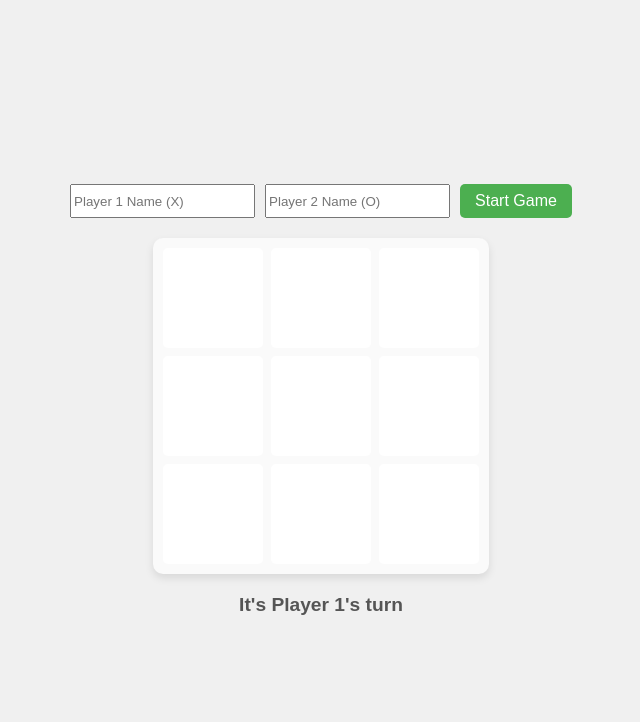
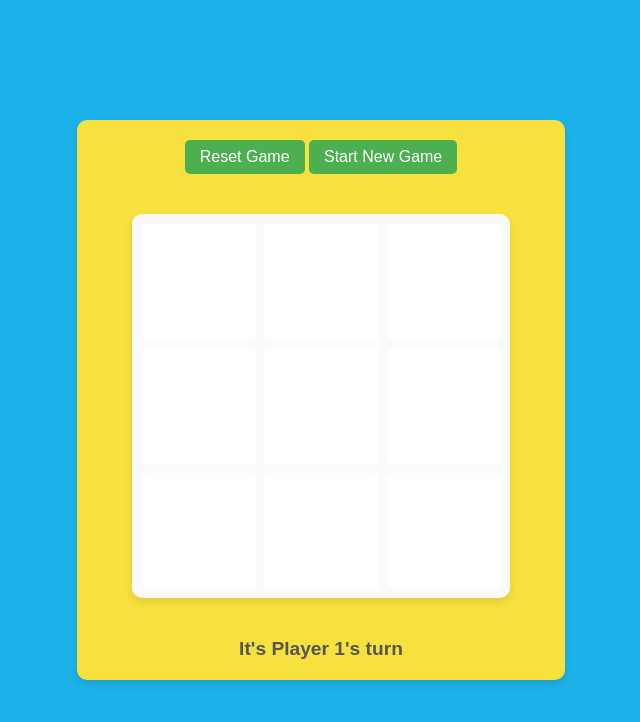
Before and after one commit to Nanda-Kishore-Reddi/Qtrams_training, a plain HTML site: page TicTacToe/index.html in a window 1280 px wide. Both pictures are taken after a click on the button "Start Game". Shown: the whole page, without its empty margins (319-959 px from the left). Drawn offline with Linux system fonts and the light colour scheme.

Commit message:
Tictactoe project

```diff
--- a/TicTacToe/index.html
+++ b/TicTacToe/index.html
@@ -7,16 +7,19 @@
     <link rel="stylesheet" href="style.css">
 </head>
 <body>
-
+    <div id="gameContainer">
         <div id="settings">
             <input type="text" id="player1Name" placeholder="Player 1 Name (X)">
             <input type="text" id="player2Name" placeholder="Player 2 Name (O)">
             <button id="startGameButton">Start Game</button>
         </div>
-
+        <div id="controlButtons">
+            <button id="resetButton">Reset Game</button>
+            <button id="startNewGameButton">Start New Game</button>
+        </div>
         <div id="game"></div>
         <div id="status"></div>
-
+    </div>
 <script src="script.js"></script>
 </body>
 </html>
--- a/TicTacToe/script.js
+++ b/TicTacToe/script.js
@@ -71,6 +71,7 @@ var GameController = (function() {
         Gameboard.reset();
         renderBoard();
         renderStatus("It's " + currentPlayer.name + "'s turn");
+
     }
 
     function switchPlayer() {
@@ -121,6 +122,16 @@ var GameController = (function() {
         document.getElementById('status').textContent = message;
     }
 
+    function disableBoard() {
+        document.getElementById('game').disabled = true;
+
+        var boardElement = document.getElementById('game');
+        var cells = boardElement.querySelectorAll('.cell');
+        cells.forEach(function(cell) {
+            cell.classList.add('disabled');
+        });
+    }
+
     function resetGame() {
         gameOver = false;
         startGame(player1.name, player2.name);
@@ -128,12 +139,44 @@ var GameController = (function() {
 
     return {
         startGame: startGame,
-        resetGame: resetGame
+        resetGame: resetGame,
+        renderBoard: renderBoard,
+        renderStatus: renderStatus,
+        disableBoard: disableBoard
     };
 })();
+var player1Name;
+var player2Name;
 
 document.getElementById('startGameButton').addEventListener('click', function() {
-    var player1Name = document.getElementById('player1Name').value || 'Player 1';
-    var player2Name = document.getElementById('player2Name').value || 'Player 2';
+    player1Name = document.getElementById('player1Name').value || 'Player 1';
+    player2Name = document.getElementById('player2Name').value || 'Player 2';
+    document.getElementById('settings').style.display = "none";
+    document.getElementById('controlButtons').style.display = "block";
     GameController.startGame(player1Name, player2Name);
 });
+
+document.getElementById('resetButton').addEventListener('click', function() {
+    GameController.renderStatus("Game reset!");
+    GameController.resetGame();
+    GameController.renderBoard();
+});
+
+document.getElementById('startNewGameButton').addEventListener('click', function() {
+    document.getElementById('controlButtons').style.display = "none";
+    document.getElementById('settings').style.display = "block";
+    GameController.resetGame();
+    GameController.renderStatus("Enter Player Names to Start New Game");
+    document.getElementById('player1Name').value = "";
+    document.getElementById('player2Name').value = "";
+    // Gameboard.reset();
+    // GameController.renderBoard();
+    GameController.disableBoard();
+});
+
+document.addEventListener('DOMContentLoaded', function() {
+    GameController.renderStatus("Enter Player Names to Start the Game");
+    // GameController.renderBoard();
+    GameController.disableBoard();
+    Gameboard.reset()
+});
--- a/TicTacToe/style.css
+++ b/TicTacToe/style.css
@@ -6,13 +6,38 @@ body {
     justify-content: center;
     height: 100vh;
     margin: 0;
-    background-color: #f0f0f0;
+    background-color: #1cb2e9;
+}
+
+#gameContainer {
+    width: 35%;
+    height: 65%;
+    display: flex;
+    flex-direction: column;
+    align-items: center;
+    gap: 20px;
+    background-color: #f7e13f;
+    padding: 20px;
+    border-radius: 10px;
+    box-shadow: 0 4px 8px rgba(0, 0, 0, 0.1);
 }
 
 #settings {
     display: flex;
     gap: 10px;
     margin-bottom: 20px;
+}
+
+#settings input {
+    width: auto;
+    padding: 10px;
+}
+
+#controlButtons {
+    display: flex;
+    gap: 10px;
+    margin-bottom: 20px;
+    display: none;
 }
 
 button {
@@ -31,9 +56,11 @@ button:hover {
 }
 
 #game {
+    width: 80%;
+    height: 80%;
     display: grid;
-    grid-template-columns: repeat(3, 100px);
-    grid-template-rows: repeat(3, 100px);
+    grid-template-columns: repeat(3, 32%);
+    grid-template-rows: repeat(3, 32%);
     gap: 8px;
     background-color: #fafafa;
     padding: 10px;
@@ -42,8 +69,8 @@ button:hover {
 }
 
 .cell {
-    width: 100px;
-    height: 100px;
+    /* width: 25%;
+    height: 25%; */
     display: flex;
     justify-content: center;
     align-items: center;
@@ -74,3 +101,10 @@ button:hover {
     font-weight: bold;
     color: #555;
 }
+
+@media (orientation: portrait) {
+    #gameContainer {
+        width: 65%;
+        height: 35%;
+    }
+}
```
Also changed, not shown: index.html (+1 -1 lines). Lines whose indentation alone changed are shown as unchanged.
